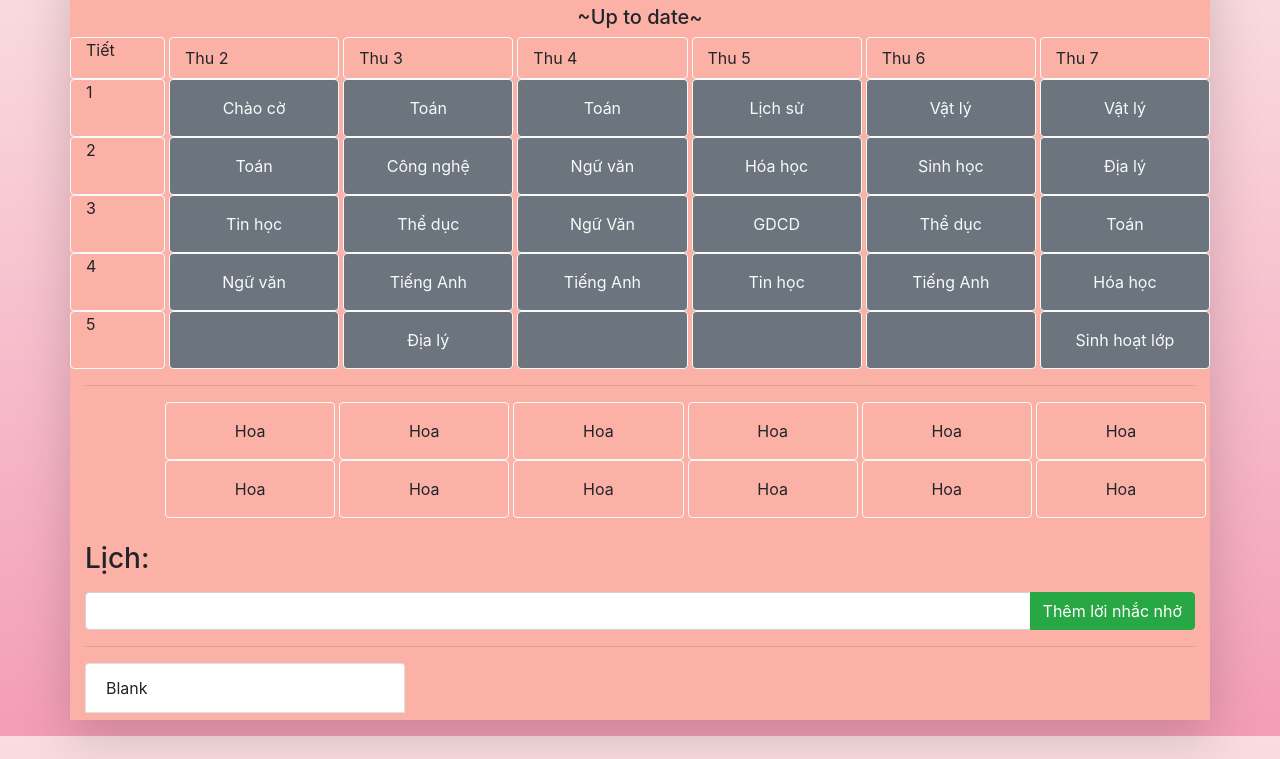
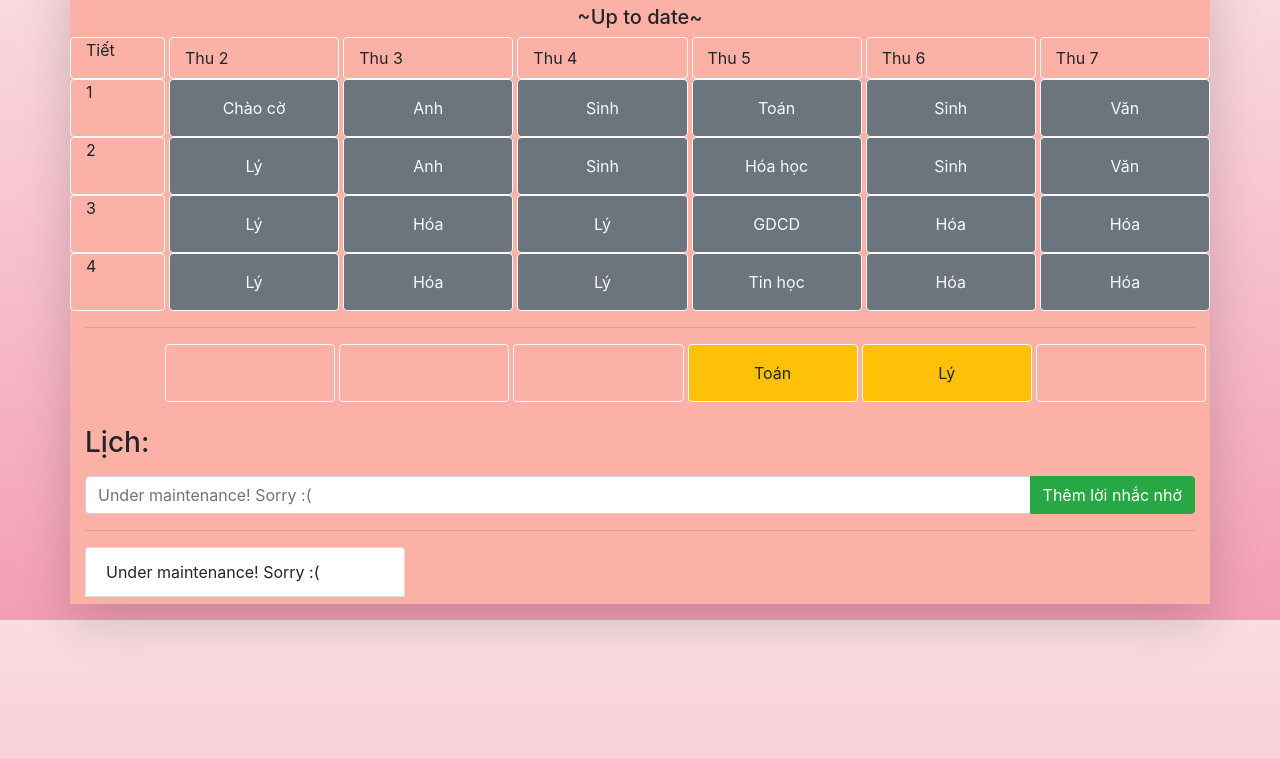
Before and after one commit to manhhungpc/kanna_schedules, a plain HTML site: page index.html in a window 1280 px wide. Shown: the part 41-800 px from the top of the page. Drawn offline with Linux system fonts and the light colour scheme.

Commit message:
19-04-2021 update

```diff
--- a/index.html
+++ b/index.html
@@ -8,6 +8,7 @@
     <link rel="stylesheet" href="index.css">
     <link rel="stylesheet" href="css/bootstrap.min.css">
     <script src="js/jquery-3.6.0.js"></script>
+    <script src="index.js"></script>
     <script>
         $("document").ready(function(){
             $("#addReminder").click(function(){
@@ -46,73 +47,65 @@
                 </div>
             </div>
         </div>
-        <div class="col border border-light bg-secondary text-light rounded mr-md-1 py-3 text-center">Toán</div>
-        <div class="col border border-light bg-secondary text-light rounded mr-md-1 py-3 text-center">Toán</div>
-        <div class="col border border-light bg-secondary text-light rounded mr-md-1 py-3 text-center">Lịch sử</div>
-        <div class="col border border-light bg-secondary text-light rounded mr-md-1 py-3 text-center">Vật lý</div>
-        <div class="col border border-light bg-secondary text-light rounded py-3 text-center">Vật lý</div>
+        <div id="Tue1" class="col border border-light bg-secondary text-light rounded mr-md-1 py-3 text-center">Toán</div>
+        <div id="Wed1" class="col border border-light bg-secondary text-light rounded mr-md-1 py-3 text-center">Toán</div>
+        <div id="Thur1" class="col border border-light bg-secondary text-light rounded mr-md-1 py-3 text-center">Lịch sử</div>
+        <div id="Fri1" class="col border border-light bg-secondary text-light rounded mr-md-1 py-3 text-center">Vật lý</div>
+        <div id="Sat1" class="col border border-light bg-secondary text-light rounded py-3 text-center">Vật lý</div>
     </div>
     <div class="row">
         <div class="col-1 border-light border rounded mr-1">2</div>
-        <div class="col border border-light bg-secondary text-light rounded mr-1 py-3 text-center">Toán</div>
-        <div class="col border border-light bg-secondary text-light rounded mr-1 py-3 text-center">Công nghệ</div>
-        <div class="col border border-light bg-secondary text-light rounded mr-1 py-3 text-center">Ngữ văn</div>
-        <div class="col border border-light bg-secondary text-light rounded mr-1 py-3 text-center">Hóa học</div>
-        <div class="col border border-light bg-secondary text-light rounded mr-1 py-3 text-center">Sinh học</div>
-        <div class="col border border-light bg-secondary text-light rounded  py-3 text-center">Địa lý</div>
+        <div id="Mon2" class="col border border-light bg-secondary text-light rounded mr-1 py-3 text-center">Lý</div>
+        <div id="Tue2" class="col border border-light bg-secondary text-light rounded mr-1 py-3 text-center">Công nghệ</div>
+        <div id="Wed2" class="col border border-light bg-secondary text-light rounded mr-1 py-3 text-center">Ngữ văn</div>
+        <div id="Thur2" class="col border border-light bg-secondary text-light rounded mr-1 py-3 text-center">Hóa học</div>
+        <div id="Fri2" class="col border border-light bg-secondary text-light rounded mr-1 py-3 text-center">Sinh học</div>
+        <div id="Sat2" class="col border border-light bg-secondary text-light rounded  py-3 text-center">Địa lý</div>
     </div>
     <div class="row">
         <div class="col-1 border-light border rounded mr-1">3</div>
-        <div class="col border border-light bg-secondary text-light rounded mr-1 py-3 text-center">Tin học</div>
-        <div class="col border border-light bg-secondary text-light rounded mr-1 py-3 text-center">Thể dục</div>
-        <div class="col border border-light bg-secondary text-light rounded mr-1 py-3 text-center">Ngữ Văn</div>
-        <div class="col border border-light bg-secondary text-light rounded mr-1 py-3 text-center">GDCD</div>
-        <div class="col border border-light bg-secondary text-light rounded mr-1 py-3 text-center">Thể dục</div>
-        <div class="col border border-light bg-secondary text-light rounded py-3 text-center">Toán</div>
+        <div id="Mon3" class="col border border-light bg-secondary text-light rounded mr-1 py-3 text-center">Lý</div>
+        <div id="Tue3" class="col border border-light bg-secondary text-light rounded mr-1 py-3 text-center">Thể dục</div>
+        <div id="Wed3" class="col border border-light bg-secondary text-light rounded mr-1 py-3 text-center">Ngữ Văn</div>
+        <div id="Thur3" class="col border border-light bg-secondary text-light rounded mr-1 py-3 text-center">GDCD</div>
+        <div id="Fri3" class="col border border-light bg-secondary text-light rounded mr-1 py-3 text-center">Thể dục</div>
+        <div id="Sat3" class="col border border-light bg-secondary text-light rounded py-3 text-center">Toán</div>
     </div>
     <div class="row">
         <div class="col-1 border-light border rounded mr-1">4</div>
-        <div class="col border border-light bg-secondary text-light rounded mr-1 py-3 text-center">Ngữ văn</div>
-        <div class="col border border-light bg-secondary text-light rounded mr-1 py-3 text-center">Tiếng Anh</div>
-        <div class="col border border-light bg-secondary text-light rounded mr-1 py-3 text-center">Tiếng Anh</div>
-        <div class="col border border-light bg-secondary text-light rounded mr-1 py-3 text-center">Tin học</div>
-        <div class="col border border-light bg-secondary text-light rounded mr-1 py-3 text-center">Tiếng Anh</div>
-        <div class="col border border-light bg-secondary text-light rounded py-3 text-center">Hóa học</div>
+        <div id="Mon4" class="col border border-light bg-secondary text-light rounded mr-1 py-3 text-center">Lý</div>
+        <div id="Tue4" class="col border border-light bg-secondary text-light rounded mr-1 py-3 text-center">Tiếng Anh</div>
+        <div id="Wed4" class="col border border-light bg-secondary text-light rounded mr-1 py-3 text-center">Tiếng Anh</div>
+        <div id="Thur4" class="col border border-light bg-secondary text-light rounded mr-1 py-3 text-center">Tin học</div>
+        <div id="Fri4" class="col border border-light bg-secondary text-light rounded mr-1 py-3 text-center">Tiếng Anh</div>
+        <div id="Sat4" class="col border border-light bg-secondary text-light rounded py-3 text-center">Hóa học</div>
     </div>
-    <div class="row">
+    <!-- <div class="row">
         <div class="col-1 border-light border rounded mr-1">5</div>
-        <div class="col border border-light bg-secondary text-light rounded mr-1 py-3 text-center"></div>
-        <div class="col border border-light bg-secondary text-light rounded mr-1 py-3 text-center">Địa lý</div>
-        <div class="col border border-light bg-secondary text-light rounded mr-1 py-3 text-center"></div>
-        <div class="col border border-light bg-secondary text-light rounded mr-1 py-3 text-center"></div>
-        <div class="col border border-light bg-secondary text-light rounded mr-1 py-3 text-center"></div>
-        <div class="col border border-light bg-secondary text-light rounded py-3 text-center">Sinh hoạt lớp</div>
-    </div>
+        <div id="Mon5" class="col border border-light bg-secondary text-light rounded mr-1 py-3 text-center"></div>
+        <div id="Tue5" class="col border border-light bg-secondary text-light rounded mr-1 py-3 text-center"></div>
+        <div id="Wed5" class="col border border-light bg-secondary text-light rounded mr-1 py-3 text-center"></div>
+        <div id="Thur5" class="col border border-light bg-secondary text-light rounded mr-1 py-3 text-center"></div>
+        <div id="Fri5" class="col border border-light bg-secondary text-light rounded mr-1 py-3 text-center"></div>
+        <div id="Sat5" class="col border border-light bg-secondary text-light rounded py-3 text-center">Sinh hoạt lớp</div>
+    </div> -->
     <hr>
+    <!--TKB buoi chieu-->
     <div class="row">
         <div class="col-1"></div>
-        <div class="col mr-1 py-3 border border-light rounded text-center">Hoa</div>
-        <div class="col mr-1 py-3 border border-light rounded text-center">Hoa</div>
-        <div class="col mr-1 py-3 border border-light rounded text-center">Hoa</div>
-        <div class="col mr-1 py-3 border border-light rounded text-center">Hoa</div>
-        <div class="col mr-1 py-3 border border-light rounded text-center">Hoa</div>
-        <div class="col mr-1 py-3 border border-light rounded text-center">Hoa</div>
-    </div>
-    <div class="row">
-        <div class="col-1"></div>
-        <div class="col mr-1 py-3 border border-light rounded text-center">Hoa</div>
-        <div class="col mr-1 py-3 border border-light rounded text-center">Hoa</div>
-        <div class="col mr-1 py-3 border border-light rounded text-center">Hoa</div>
-        <div class="col mr-1 py-3 border border-light rounded text-center">Hoa</div>
-        <div class="col mr-1 py-3 border border-light rounded text-center">Hoa</div>
-        <div class="col mr-1 py-3 border border-light rounded text-center">Hoa</div>
+        <div id="MonAf1" class="col mr-1 py-3 border border-light rounded text-center"></div>
+        <div id="TueAf1" class="col mr-1 py-3 border border-light rounded text-center"></div>
+        <div id="WedAf1" class="col mr-1 py-3 border border-light rounded text-center"></div>
+        <div id="ThurAf1" class="col mr-1 py-3 border border-light rounded text-center bg-warning">Toán</div>
+        <div id="FriAf1" class="col mr-1 py-3 border border-light rounded text-center bg-warning">Lý</div>
+        <div id="SatAf1" class="col mr-1 py-3 border border-light rounded text-center"></div>
     </div>
     <br>
 
     <div>
     <h3>Lịch:</h3>
     <div class="input-group input-group my-3">
-        <input type="text" class="form-control" id="reminder">
+        <input type="text" class="form-control" id="reminder" placeholder="Under maintenance! Sorry :(">
         <div class="input-group-append">
             <button class="btn btn-success" id="addReminder">Thêm lời nhắc nhở</button>
         </div>
@@ -125,7 +118,7 @@
     <hr>
     <ul class="list-group">
         <li id="schedule" class="list-group-item">
-            Blank
+            Under maintenance! Sorry :(
         </li>
         <div id="endContent" class="mb-2"></div>
     </ul>
--- /dev/null
+++ b/index.js
@@ -0,0 +1,28 @@
+//just for update content
+$("document").ready(function () {
+  //Tuesday - Thu 3
+  $("#Tue1").text("Anh");
+  $("#Tue2").text("Anh");
+  $("#Tue3").text("Hóa");
+  $("#Tue4").text("Hóa");
+  //Wednesday - Thu 4
+  $("#Wed1").text("Sinh");
+  $("#Wed2").text("Sinh");
+  $("#Wed3").text("Lý");
+  $("#Wed4").text("Lý");
+  //Thursday - Thu 5
+  $("#Thur1").text("Anh");
+  $("#Thur1").text("Anh");
+  $("#Thur1").text("Toán");
+  $("#Thur1").text("Toán");
+  //Friday - Thu 6
+  $("#Fri1").text("Sinh");
+  $("#Fri2").text("Sinh");
+  $("#Fri3").text("Hóa");
+  $("#Fri4").text("Hóa");
+  //Saturday - Thu 7
+  $("#Sat1").text("Văn");
+  $("#Sat2").text("Văn");
+  $("#Sat3").text("Hóa");
+  $("#Sat4").text("Hóa");
+});
```
